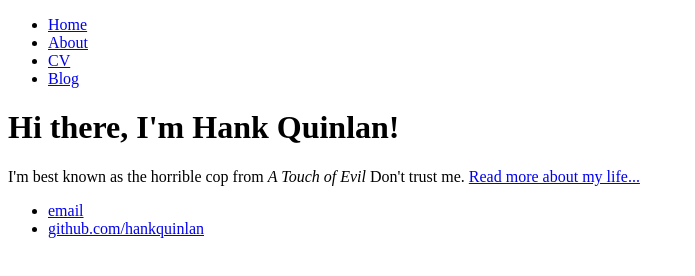
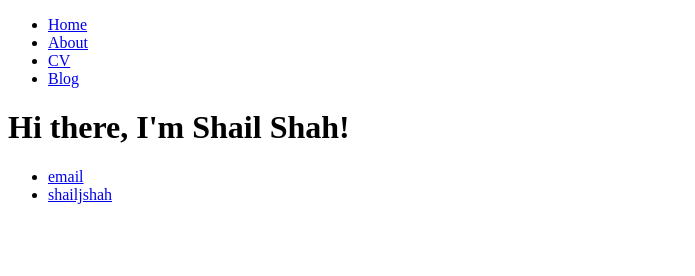
Before and after one commit to shailjshah/shailjshah.github.io, a plain HTML site: page index.html in a window 1280 px wide. Shown: the whole page, without its empty margins (0-695 px from the left). Drawn offline with Linux system fonts and the light colour scheme.

Commit message:
Update index.html

```diff
--- a/index.html
+++ b/index.html
@@ -1,7 +1,7 @@
 <!DOCTYPE html>
 <html>
 	<head>
-		<title>Hank Quinlan, Horrible Cop</title>
+		<title>Shail Shah, Pizooki Connosieur</title>
 	</head>
 	<body>
 		<nav>
@@ -14,14 +14,14 @@
 		</nav>
 		<div class="container">
     		<div class="blurb">
-        		<h1>Hi there, I'm Hank Quinlan!</h1>
-				<p>I'm best known as the horrible cop from <em>A Touch of Evil</em> Don't trust me. <a href="/about">Read more about my life...</a></p>
+        		<h1>Hi there, I'm Shail Shah!</h1>
+
     		</div><!-- /.blurb -->
 		</div><!-- /.container -->
 		<footer>
     		<ul>
-        		<li><a href="mailto:hankquinlanhub@gmail.com">email</a></li>
-        		<li><a href="https://github.com/hankquinlan">github.com/hankquinlan</a></li>
+        		<li><a href="mailto:shailjshah1@gmail.com">email</a></li>
+        		<li><a href="https://github.com/shailjshah">shailjshah</a></li>
 			</ul>
 		</footer>
 	</body>
```
